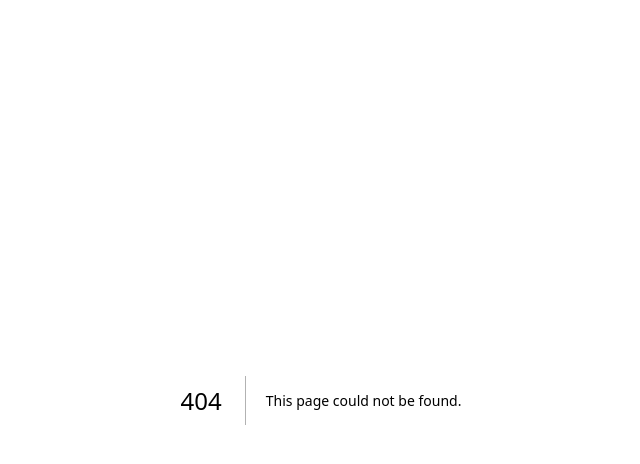
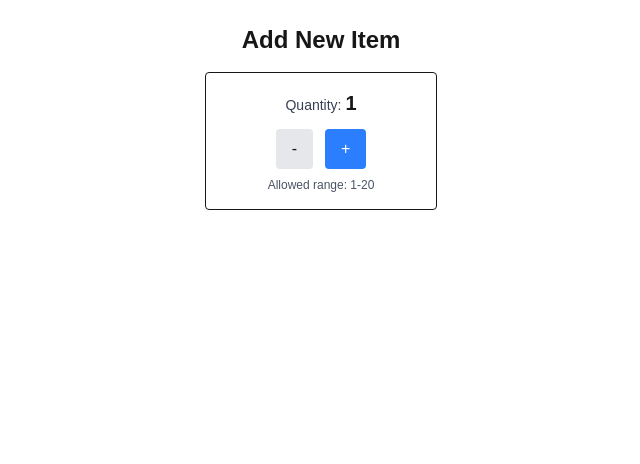
Before and after one commit to SoftDevCLF/cprg306-assignments, a Next.js app: page /week-4 in a window 1280 px wide. Before the commit this address had no page. Shown: the top 464 px of the page, without its empty margins (319-959 px from the left). Built offline with nearby package versions, Linux system fonts and the light colour scheme.

Commit message:
🔗 Add Page to render new-item component

```diff
--- /dev/null
+++ b/app/week-4/page.js
@@ -0,0 +1,11 @@
+import AddNewItem from "./new-item";
+export default function Page() {
+  return (
+    <main className="max-w-70 mx-auto p-6">
+      <header>
+        <h1 className="text-2xl font-bold mb-4 text-center">Add New Item</h1>
+      </header>
+      <AddNewItem />
+    </main>
+  );
+}
```
